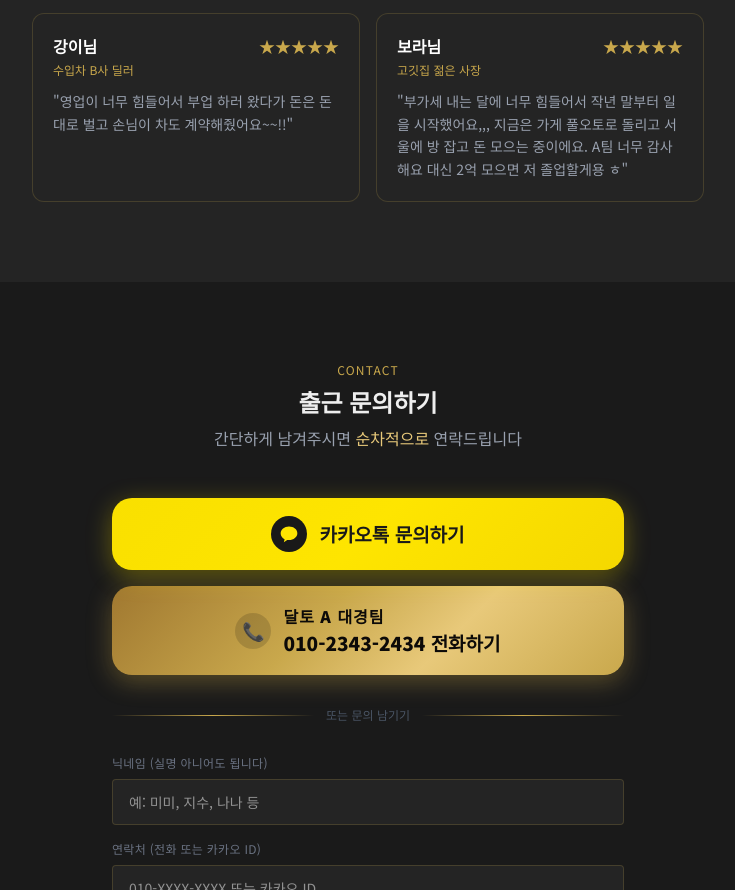
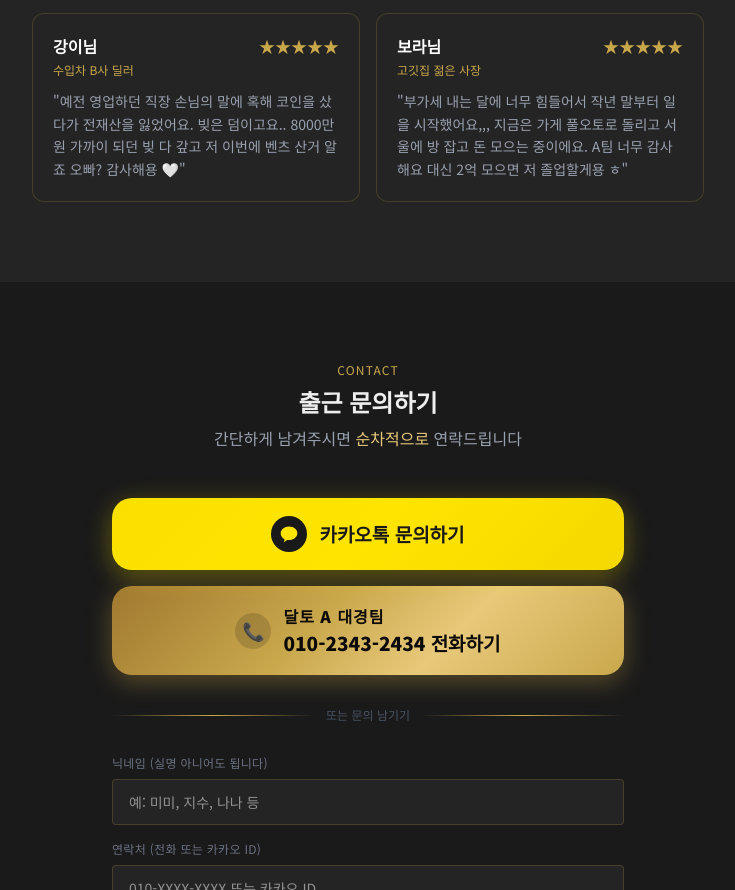
Before and after one commit to cyibest96-art/Dalto-girls-apply, a website: page index.html in a window 1280 px wide. Shown: the part 5144-6034 px from the top of the page, without its empty margins (272-1007 px from the left). Drawn offline with Linux system fonts and the light colour scheme.

Commit message:
index.html: 강이님 후기 내용 수정
Co-Authored-By: Claude Sonnet 4.6 <noreply@anthropic.com>

```diff
--- a/index.html
+++ b/index.html
@@ -565,7 +565,7 @@
             <p style="color:var(--gold)">★★★★★</p>
           </div>
           <p class="text-xs mb-3" style="color:var(--gold)">수입차 B사 딜러</p>
-          <p class="text-gray-400 text-sm leading-relaxed">"영업이 너무 힘들어서 부업 하러 왔다가 돈은 돈대로 벌고 손님이 차도 계약해줬어요~~!!"</p>
+          <p class="text-gray-400 text-sm leading-relaxed">"예전 영업하던 직장 손님의 말에 혹해 코인을 샀다가 전재산을 잃었어요. 빚은 덤이고요.. 8000만원 가까이 되던 빚 다 갚고 저 이번에 벤츠 산거 알죠 오빠? 감사해용 🤍"</p>
         </div>
         <div class="card rounded-xl p-5">
           <div class="flex items-center justify-between mb-1">
```
